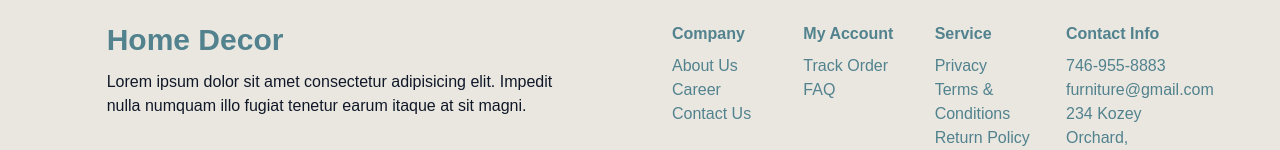
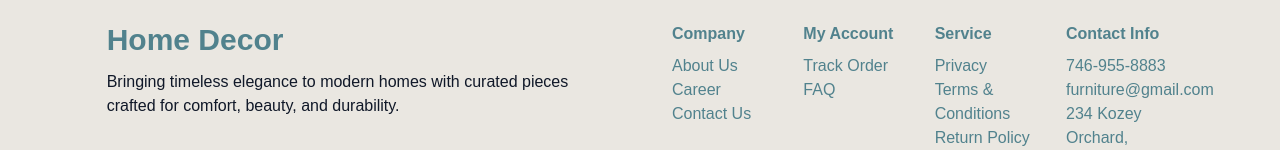
Before and after one commit to rohit-1624/home-decor, a Next.js app: page / in a window 1280 px wide. Shown: the part 3541-3691 px from the top of the page. Built offline with nearby package versions, Linux system fonts and the light colour scheme; no server answers.

Commit message:
Update Layout.jsx

```diff
--- a/components/Layout.jsx
+++ b/components/Layout.jsx
@@ -118,9 +118,10 @@ const Layout = ({ children }) => {
         <div className="w-10/12 mx-auto grid md:grid-cols-2 gap-16">
           <div className="pr-8">
             <h1 className="text-[#51828D] font-semibold text-3xl mb-3">Home Decor</h1>
-            <p className="text-gray-900 mb-6 text-left">
-              Lorem ipsum dolor sit amet consectetur adipisicing elit. Impedit nulla numquam illo fugiat tenetur earum itaque at sit magni.
-            </p>
+           <p className="text-gray-900 mb-6 text-left">
+               Bringing timeless elegance to modern homes with curated pieces crafted for comfort, beauty, and durability.
+           </p>
+
             <div className="flex text-[30px] text-[#51828D]">
               <ul className="flex gap-6">
                 <li><i className="ri-facebook-circle-fill"></i></li>
```
